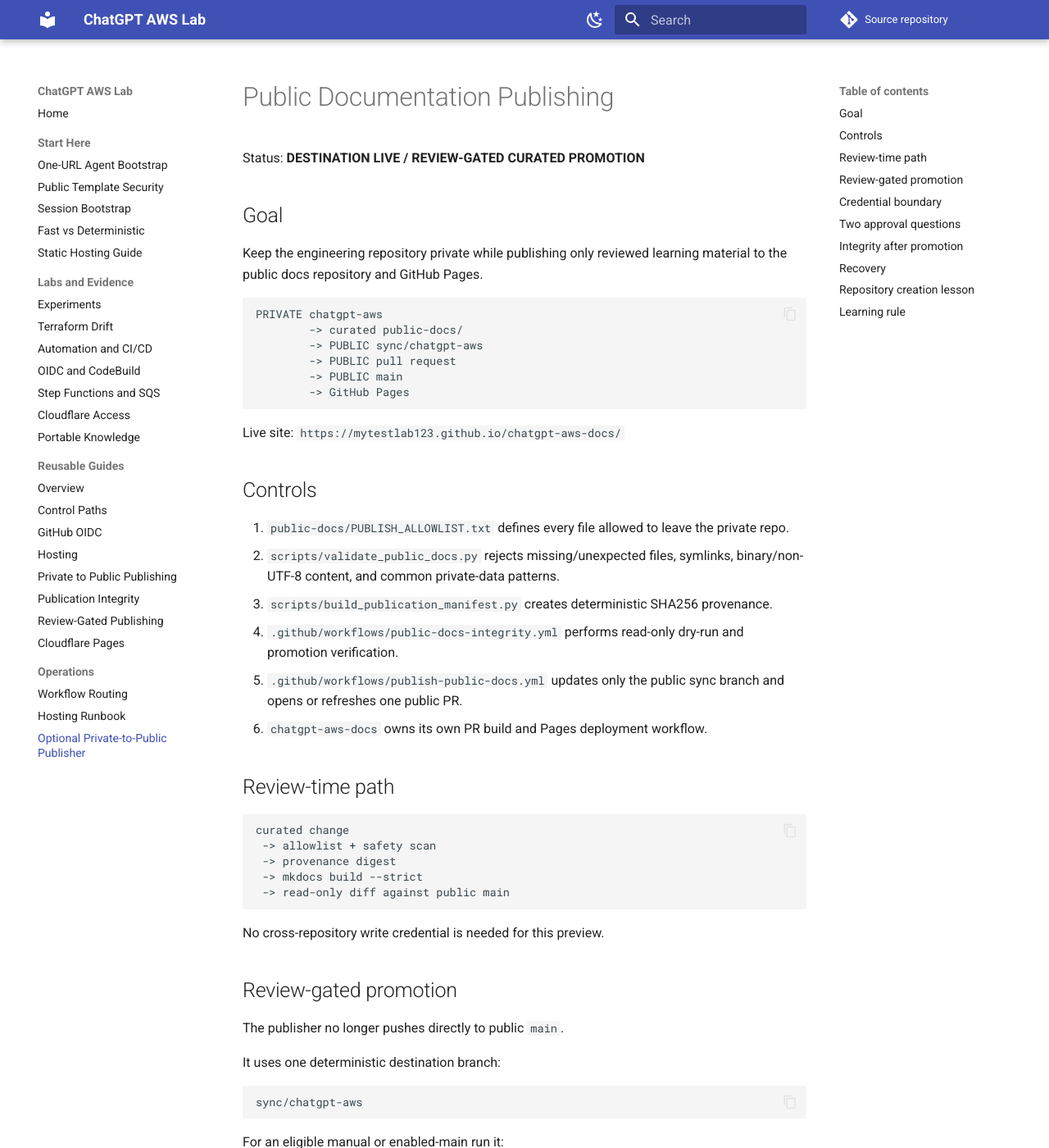
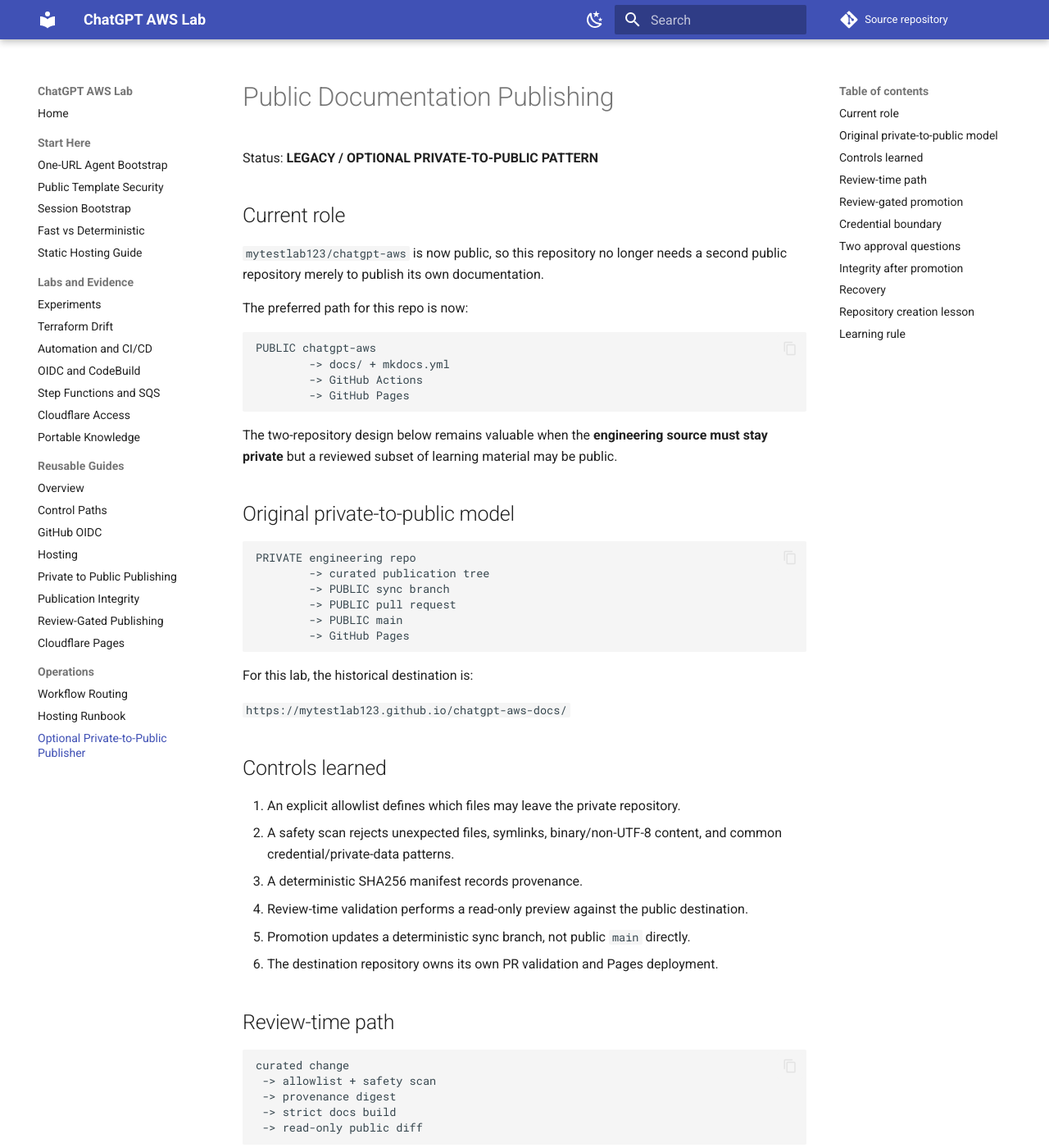
Before and after one commit to mytestlab123/chatgpt-aws, an MkDocs documentation site: the page built from docs/PUBLIC_DOCS_PUBLISHING.md, in a window 1280 px wide and 1400 px high. Shown: the whole window at 82% size. Built offline with MkDocs 1.6.1 and Material for MkDocs 9.7.7, drawn with Linux system fonts in a browser that asks for light colours; comment, search, counter and statistics services are not loaded; some of the changed text lies outside the part shown.

Commit message:
Mark two-repo publisher as optional legacy pattern

````diff
--- a/docs/PUBLIC_DOCS_PUBLISHING.md
+++ b/docs/PUBLIC_DOCS_PUBLISHING.md
@@ -1,30 +1,45 @@
 # Public Documentation Publishing
 
-Status: **DESTINATION LIVE / REVIEW-GATED CURATED PROMOTION**
+Status: **LEGACY / OPTIONAL PRIVATE-TO-PUBLIC PATTERN**
 
-## Goal
+## Current role
 
-Keep the engineering repository private while publishing only reviewed learning material to the public docs repository and GitHub Pages.
+`mytestlab123/chatgpt-aws` is now public, so this repository no longer needs a second public repository merely to publish its own documentation.
+
+The preferred path for this repo is now:
 
 ```text
-PRIVATE chatgpt-aws
-        -> curated public-docs/
-        -> PUBLIC sync/chatgpt-aws
+PUBLIC chatgpt-aws
+        -> docs/ + mkdocs.yml
+        -> GitHub Actions
+        -> GitHub Pages
+```
+
+The two-repository design below remains valuable when the **engineering source must stay private** but a reviewed subset of learning material may be public.
+
+## Original private-to-public model
+
+```text
+PRIVATE engineering repo
+        -> curated publication tree
+        -> PUBLIC sync branch
         -> PUBLIC pull request
         -> PUBLIC main
         -> GitHub Pages
 ```
 
-Live site: `https://mytestlab123.github.io/chatgpt-aws-docs/`
+For this lab, the historical destination is:
 
-## Controls
+`https://mytestlab123.github.io/chatgpt-aws-docs/`
 
-1. `public-docs/PUBLISH_ALLOWLIST.txt` defines every file allowed to leave the private repo.
-2. `scripts/validate_public_docs.py` rejects missing/unexpected files, symlinks, binary/non-UTF-8 content, and common private-data patterns.
-3. `scripts/build_publication_manifest.py` creates deterministic SHA256 provenance.
-4. `.github/workflows/public-docs-integrity.yml` performs read-only dry-run and promotion verification.
-5. `.github/workflows/publish-public-docs.yml` updates only the public sync branch and opens or refreshes one public PR.
-6. `chatgpt-aws-docs` owns its own PR build and Pages deployment workflow.
+## Controls learned
+
+1. An explicit allowlist defines which files may leave the private repository.
+2. A safety scan rejects unexpected files, symlinks, binary/non-UTF-8 content, and common credential/private-data patterns.
+3. A deterministic SHA256 manifest records provenance.
+4. Review-time validation performs a read-only preview against the public destination.
+5. Promotion updates a deterministic sync branch, not public `main` directly.
+6. The destination repository owns its own PR validation and Pages deployment.
 
 ## Review-time path
 
@@ -32,40 +47,33 @@
 curated change
  -> allowlist + safety scan
  -> provenance digest
- -> mkdocs build --strict
- -> read-only diff against public main
+ -> strict docs build
+ -> read-only public diff
 ```
-
-No cross-repository write credential is needed for this preview.
 
 ## Review-gated promotion
 
-The publisher no longer pushes directly to public `main`.
-
-It uses one deterministic destination branch:
+The publisher uses a deterministic destination branch:
 
 ```text
 sync/chatgpt-aws
 ```
 
-For an eligible manual or enabled-main run it:
+For an eligible promotion it:
 
 1. starts from current public `main`;
-2. applies the exact curated tree while preserving destination `.github/`;
-3. pushes only `sync/chatgpt-aws`;
-4. creates a destination PR if none exists, otherwise updates the same open PR;
+2. applies the exact curated tree while preserving destination workflow ownership;
+3. pushes only the sync branch;
+4. creates or refreshes one destination PR;
 5. verifies the remote promotion branch SHA.
 
 If public `main` already matches the curated source, no new destination commit or PR is required.
 
 ## Credential boundary
 
-`PUBLIC_DOCS_TOKEN` is stored only in the private repo's GitHub settings. For the current fine-grained token model, restrict it to `mytestlab123/chatgpt-aws-docs` with:
+Cross-repository publication needs a narrowly scoped credential, such as a fine-grained token or GitHub App installation token, limited to the destination repository and only the permissions required for the sync branch/PR.
 
-- **Contents: read/write** for the sync branch;
-- **Pull requests: read/write** for the destination PR.
-
-For a larger team, prefer a GitHub App installation token over a personal token lifecycle.
+That extra credential is one reason a **single public repo is simpler** when confidentiality separation is no longer needed.
 
 ## Two approval questions
 
@@ -77,19 +85,19 @@
   -> May this exact change become the public site's main branch?
 ```
 
-Those are separate governance decisions.
+Those remain separate governance decisions for private-source projects.
 
 ## Integrity after promotion
 
-After a successful promoter run, the integrity workflow independently checks the exact private source revision, rebuilds provenance, compares the destination sync branch with the curated tree, and confirms an open PR exists from `sync/chatgpt-aws` to `main`.
+After a promotion, independently rebuild provenance, compare the destination sync branch with the curated tree, and confirm the expected destination PR exists.
 
-It does not claim Pages changed yet. The public repository owns PR validation, merge, and Pages deployment.
+Do not claim Pages changed merely because promotion succeeded; the public destination owns merge and deployment.
 
 ## Recovery
 
-Before merge, close the public PR or fix the curated private source and rerun promotion.
+Before merge, close/fix the destination PR or correct the private curated source and rerun promotion.
 
-After merge, revert the public commit if urgent rollback is required, then fix the private curated source before the next promotion.
+After merge, revert the public commit when urgent rollback is required, then fix the private source before the next promotion.
 
 Do not permanently repair only the public copy; a later sync can reintroduce the problem.
 
@@ -99,4 +107,4 @@
 
 ## Learning rule
 
-> **Approval to leave a private repository and approval to become a public site's `main` branch are separate decisions.**
+> **Use one public repo when everything may be public. Use the two-repo publishing pattern only when the private/public boundary is real and intentional.**
````
